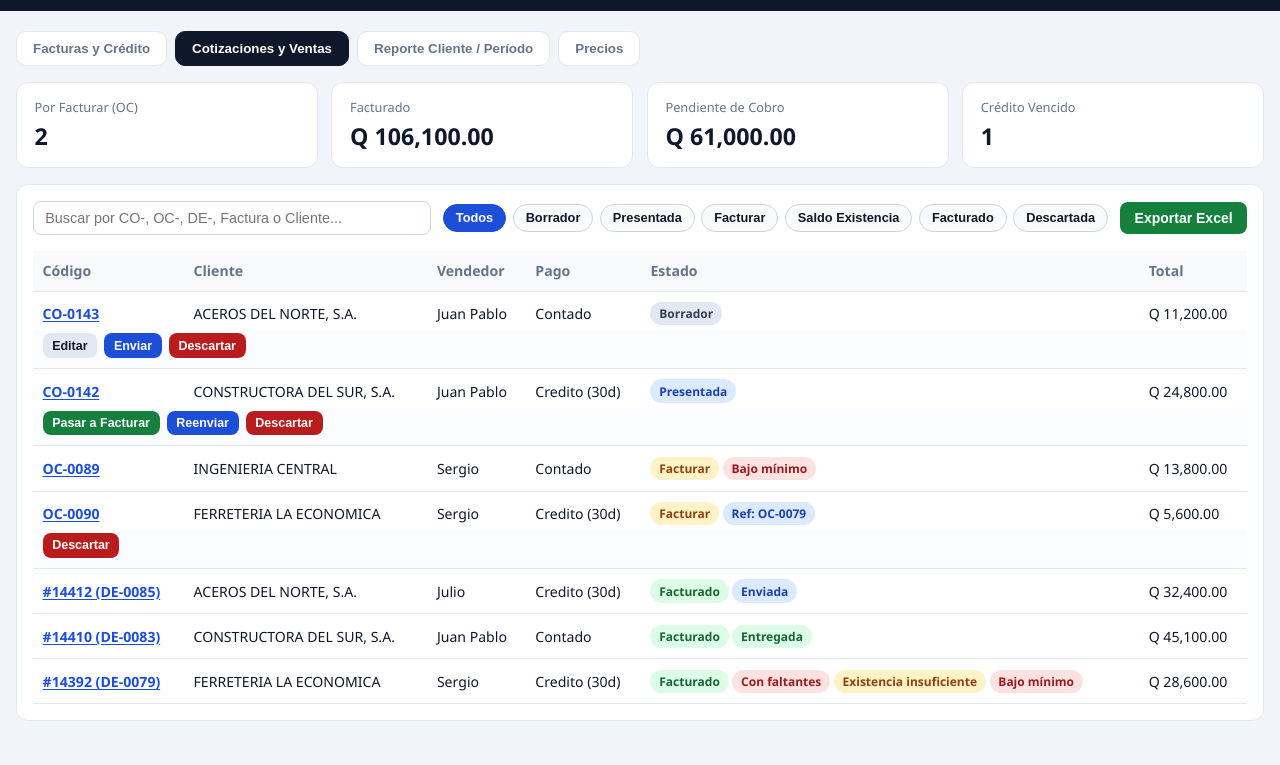
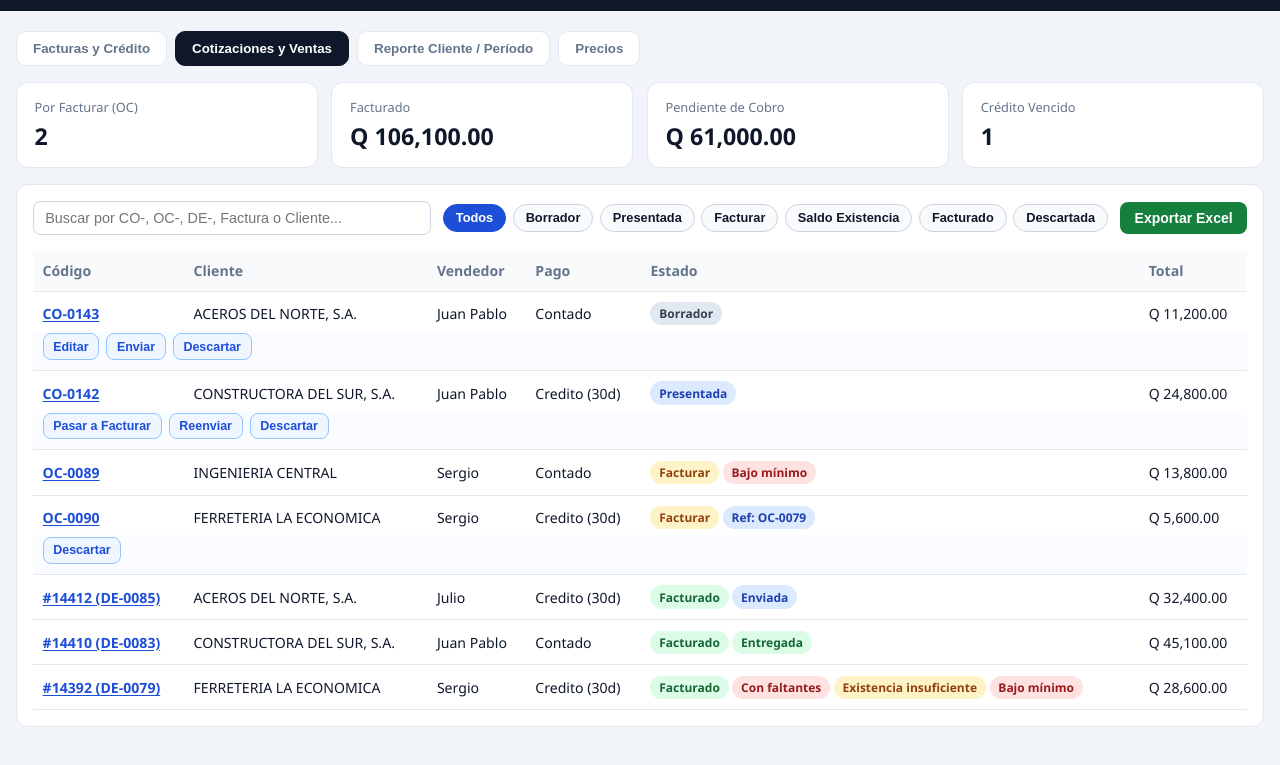
Before and after one commit to coacero/ventas-demo, a plain HTML site: page index.html in a window 1280 px wide. Shown: the part 123-888 px from the top of the page. Drawn offline with Linux system fonts and the light colour scheme; no server answers.

Commit message:
sync(v0.11e): botones de accion azul sobre celeste

```diff
--- a/styles.css
+++ b/styles.css
@@ -217,6 +217,18 @@ input[type="search"], input[type="text"], input[type="email"], input[type="numbe
 .data-table tr.doc-main-row td { border-bottom: none; padding-bottom: 0.35rem; }
 .data-table tr.doc-actions-row td { padding: 0.15rem 0.6rem 0.65rem; background: #fafcff; }
 .doc-actions-bar { display: flex; gap: 0.45rem; flex-wrap: wrap; align-items: center; }
+.doc-actions-bar .btn,
+.mobile-card-actions .btn {
+  background: #eff6ff;
+  color: #1d4ed8;
+  border: 1px solid #93c5fd;
+  font-weight: 600;
+}
+.doc-actions-bar .btn:hover,
+.mobile-card-actions .btn:hover {
+  background: #dbeafe;
+  border-color: #3b82f6;
+}
 
 .badge {
   display: inline-block; padding: 0.2rem 0.55rem; border-radius: 999px;
--- a/sw.js
+++ b/sw.js
@@ -1,4 +1,4 @@
-const CACHE_NAME = "coacero-ventas-shell-v0.11d";
+const CACHE_NAME = "coacero-ventas-shell-v0.11e";
 const APP_SHELL = [
   "./",
   "./index.html",
```
